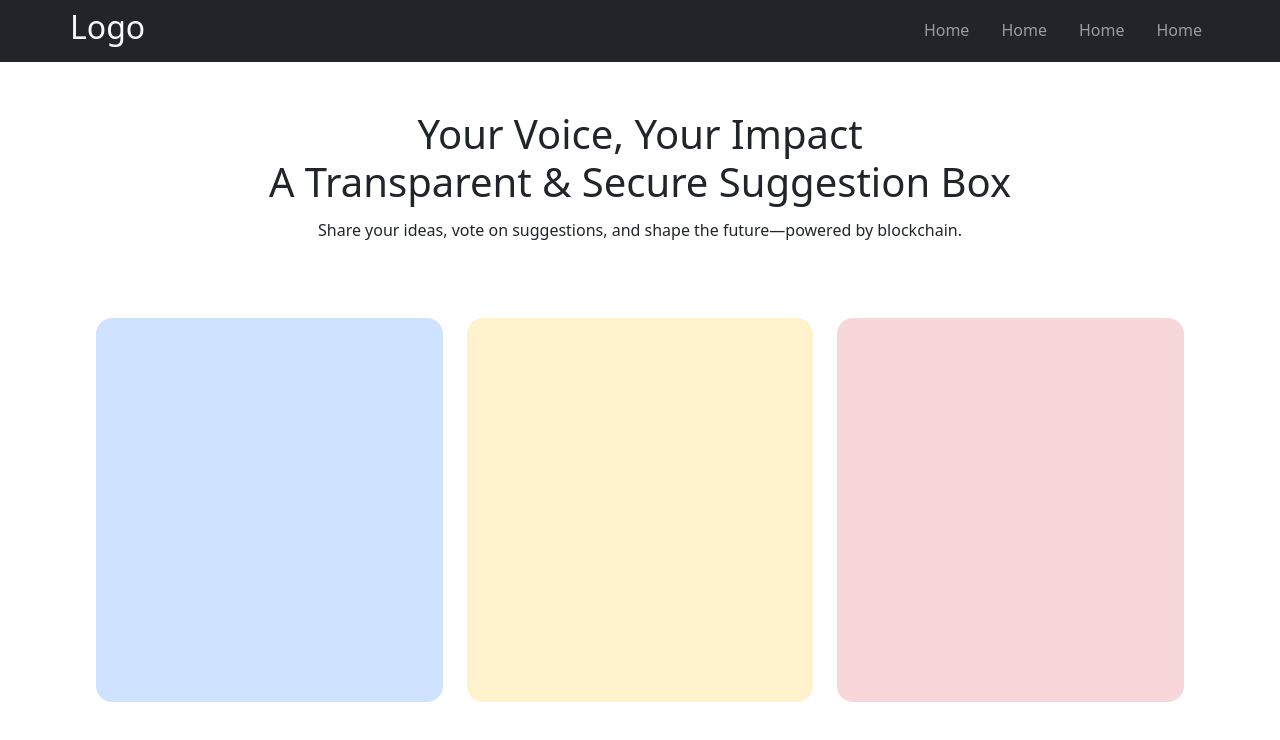
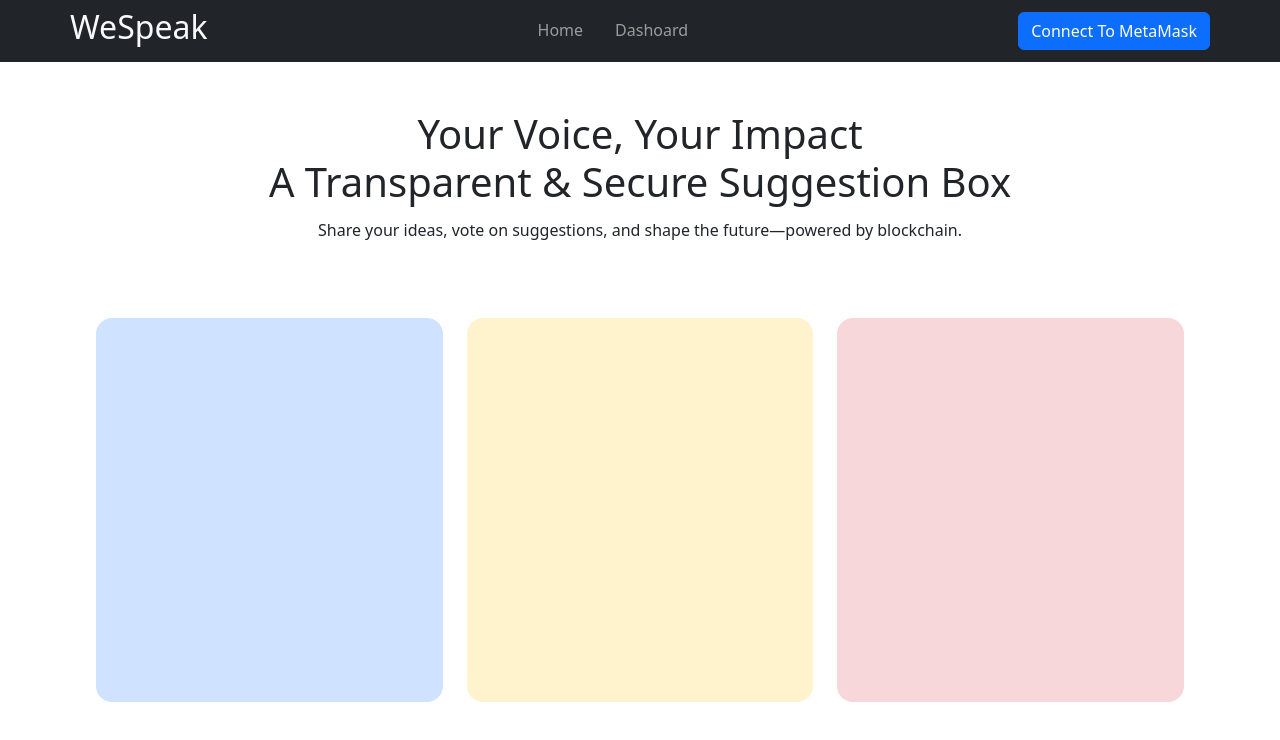
Before and after one commit to 20689514/WeSpeak, a React (Vite) app: page / in a window 1280 px wide. Shown: the top 740 px of the page. Built offline with nearby package versions, Linux system fonts and the light colour scheme.

Commit message:
fixed navbar

```diff
--- a/src/components/Navbar.tsx
+++ b/src/components/Navbar.tsx
@@ -4,17 +4,19 @@ const Navbar = () => {
   return (
     <div>
     <div className='cotainer-fluid bg-dark'>
-        <nav className='container navbar navbar-expand navbar-dark text-light'>
+        <nav className='container navbar navbar-expand navbar-dark text-light justify-content-between'>
             <div>
-                <h2 className=''>Logo</h2>
+                <h2 className=''>WeSpeak</h2>
             </div>
 
-                <div className="navbar-nav nav-underline ms-auto">
-                    <a href="" className="nav-link">Home</a>
-                    <a href="" className="nav-link">Home</a>
-                    <a href="" className="nav-link">Home</a>
-                    <a href="" className="nav-link">Home</a>
-                </div>
+            <div className="navbar-nav nav-underline">
+                <a href="" className="nav-link">Home</a>
+                <a href="" className="nav-link">Dashoard</a>
+            </div>
+
+            <div>
+                <button className='btn btn-primary'>Connect To MetaMask</button>
+            </div>
         </nav>
 
     </div>
```
